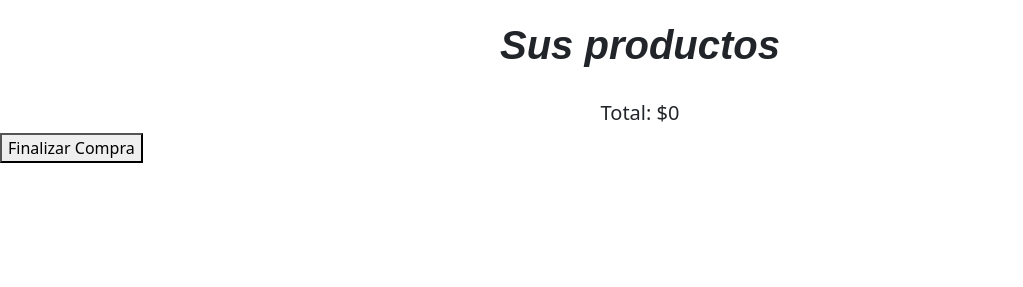
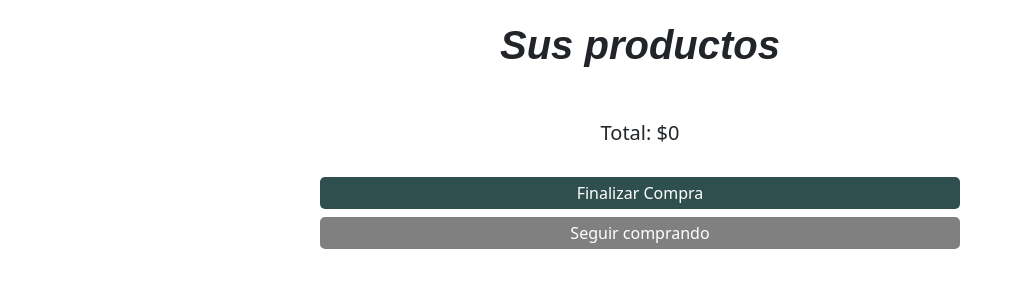
Before and after one commit to PatricioRodriguez080/Proyecto-Final-JavaScript, a website: page html/compra.html in a window 1280 px wide. Shown: the part 51-338 px from the top of the page, without its empty margins (0-1023 px from the left). Drawn offline with nearby package versions, Linux system fonts and the light colour scheme; some packages are replaced by stand-ins of ours; a script that the page names is missing.

Commit message:
Agregado de boton seguir comprando

```diff
--- a/html/compra.html
+++ b/html/compra.html
@@ -33,7 +33,8 @@
 
         </div>
         <h5 id="tituloTotal2" class="text-center">Total:</h5>
-        <button id="BtnFinalizarCompraCompraFinal">Finalizar Compra</button>
+        <button id="BtnFinalizarCompraCompraFinal" class="mt-4">Finalizar Compra</button>
+        <a href="../index.html" class="btn-seguir-comprando mt-2">Seguir comprando</a>
 
     </main>
 
--- a/scss/partials/compra.scss
+++ b/scss/partials/compra.scss
@@ -26,3 +26,16 @@
     padding: 4px 0px;
     width: 50%;
 }
+
+.btn-seguir-comprando{
+    display: inline-block;
+    text-decoration: none;
+    text-align: center;
+    color: white;
+    background-color: grey;
+    border: none;
+    border-radius: 5px;
+    margin: 0px 25%;
+    padding: 4px 0px;
+    width: 50%;
+}
```
Also changed, not shown: css/estilo.css, css/partials/compra.css, 2 other files.
